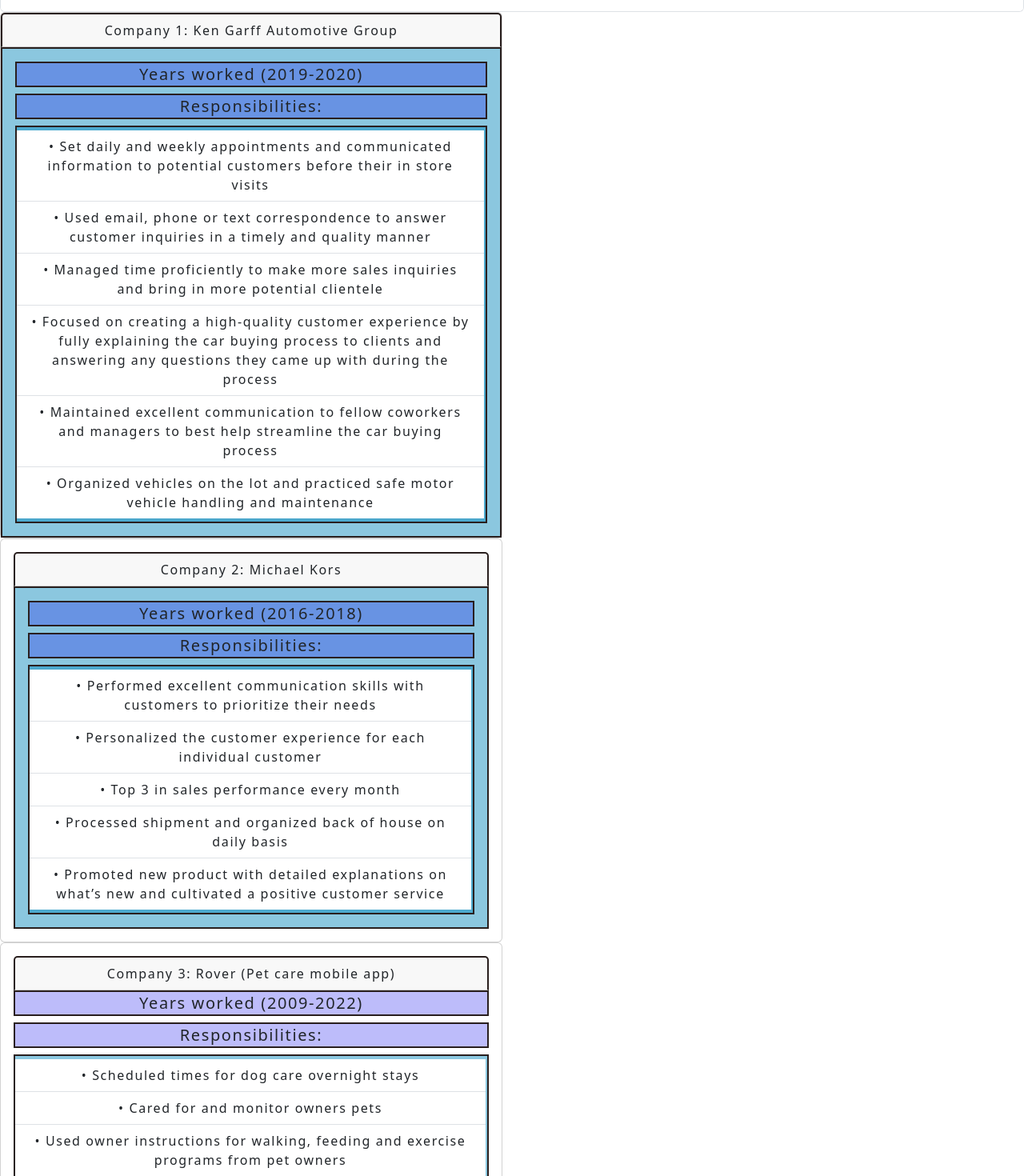
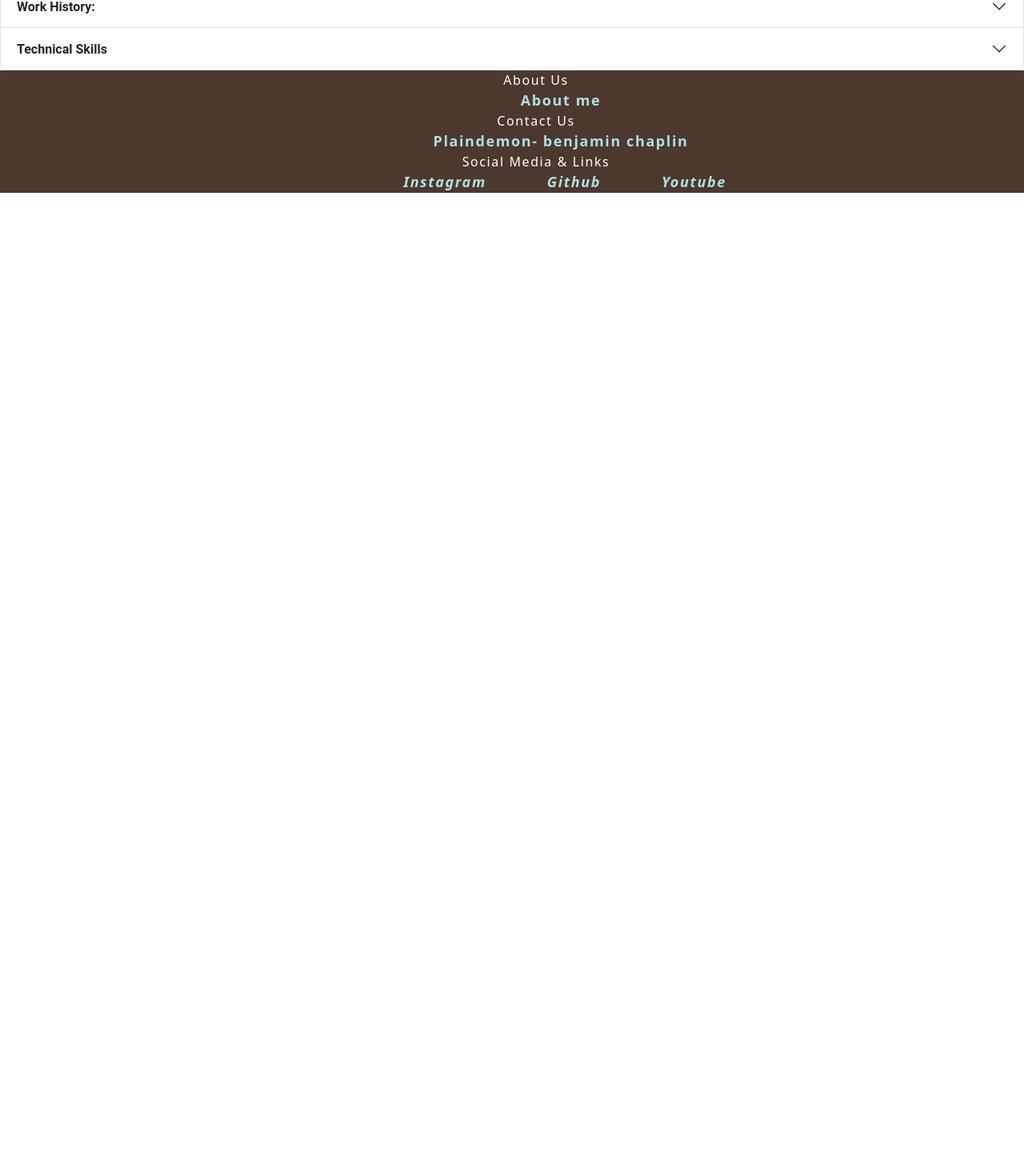
Before and after one commit to Plaindemon/disco-outlet-react-portfolio, a React (Create React App) app: page /resume in a window 1280 px wide. Shown: the part 700-2170 px from the top of the page at 80% size. After the commit the page ends 941 px from the top, so only its background shows below. Built offline with nearby package versions, Linux system fonts and the light colour scheme.

Commit message:
fixing styling

```diff
--- a/src/components/Footer/Footer.css
+++ b/src/components/Footer/Footer.css
@@ -1,13 +1,12 @@
-
-.footer-box{
-    padding-top: 40px;
+.footer{
+  display: flex;
+  position: bottom fixed;
 }
-
-
 
 .footer-container {
   /* display: flex; */
-  position: bottom fixed;
+  /* flex-direction: row; */
+  justify-content: space-evenly;
   color: white;
   text-align: center;
   bottom: 0;
@@ -20,18 +19,29 @@
   } */
 }
 
+.footer-box{
+  flex-direction: row;
+}
+.footer-div {
+  /* display: flex; */
+  flex-direction: row;
+  align-items: center;
+  /* text-align: center; */
+  margin-left: 60px;
+}
+
 .footer-column {
-  display: flex;
-  flex: 1;
-  flex-direction: column;
-  justify-content: center;
+  /* display: flex; */
+  /* flex: 1; */
+  /* flex-direction: column; */
+  /* justify-content: center; */
   max-width: 1000px;
   margin: 0 auto;
 }
 .footer-row {
-  display: grid;
-
-  align-items: flex-start;
+  /* display: grid; */
+  /* flex-direction: row; */
+  /* align-items: flex-start; */
   padding: 25px;
   grid-template-columns: repeat(auto-fill, minmax(185px, 1fr));
   grid-gap: 50px;
@@ -41,22 +51,15 @@
   } */
 }
 
-.footer-header {
-  display: flex;
-  flex-direction: column;
-  align-items: center;
-  text-align: center;
-  margin-left: 60px;
-}
 
 .footer-link {
   color: #ade1e5;
   margin-bottom: 20px;
   font-size: 18px;
   text-decoration: none;
-  display: flex;
-  flex-direction: column;
-  text-align: center;
+  /* display: flex; */
+  /* flex-direction: column; */
+  /* text-align: center; */
   margin-left: 60px;
   /* :hover {
        color: #2D3142;
--- a/src/components/Footer/FooterStyles.js
+++ /dev/null
@@ -1,64 +0,0 @@
-import styled from 'styled-components';
-
-export const Box = styled.div`
-// position: static
-//     padding-top: 15px;
-//     left: 0;
-//     bottom: 0;
-//     width: 100%;
-
-//     color: white;
-//     text-align: center;
-
-  // @media (max-width: 1000px) {
-  //   padding: 70px 30px;
-  // }
-`;
-
-export const Container = styled.div`
-    // display: flex;
-    // flex: 1;
-    // flex-direction: column;
-    // justify-content: center;
-    // max-width: 1000px;
-    // margin: 0 auto;
-
-`
-
-export const Column = styled.div`
-  // display: flex;
-  // flex-direction: column;
-  // text-align: left;
-  // margin-left: 60px;
-`;
-
-export const Row = styled.div`
-  // display: grid;
-  // grid-template-columns: repeat(auto-fill,
-  //                        minmax(185px, 1fr));
-  // grid-gap: 20px;
-
-  // @media (max-width: 1000px) {
-  //   grid-template-columns: repeat(auto-fill,
-  //                          minmax(200px, 1fr));
-  }
-`;
-
-export const FooterLink = styled.a`
-  // color: #ADE1E5;
-  // margin-bottom: 20px;
-  // font-size: 18px;
-  // text-decoration: none;
-
-  // &:hover {
-  //     color: #2D3142;
-  //     transition: 200ms ease-in;
-  // }
-`;
-
-export const Heading = styled.p`
-  // font-size: 24px;
-  // color: #fff;
-  // margin-bottom: 40px;
-  // font-weight: bold;
-`;
--- a/src/components/Footer/index.js
+++ b/src/components/Footer/index.js
@@ -1,61 +1,50 @@
-import React from 'react';
-import {
-  Box,
-  Container,
-  Row,
-  Column,
-  FooterLink,
-  Heading,
-} from "./FooterStyles";
+import React from "react";
+// import { Container } from "react-bootstrap";
 import "./Footer.css";
 
 function Footer() {
   return (
-    <Box className="footer-box">
-      {/* <h1 style={{ color: "blue",
-                 textAlign: "center",
-                 marginTop: "-50px" }}>
-      footer
-    </h1> */}
-      <Container className="footer-container">
-        <Row className="footer-row">
-          <Column className="footer-column">
-            <Heading className="footer-header">About Us</Heading>
-            <FooterLink className="footer-link" href="about">About me</FooterLink>
-          </Column>
-          <Column className="footer-column">
-            <Heading className="footer-header">Contact Us</Heading>
-            <FooterLink className="footer-link" href="contact">Plaindemon- benjamin chaplin</FooterLink>
+    <footer className="footer footer-container">
+      <div className="footer-div">
+        <div>
+          <div className="footer-header">About Us</div>
+          <a className="footer-link" href="about">
+            About me
+          </a>
+        </div>
+        <div>
+          <div className="footer-header">Contact Us</div>
+          <a className="footer-link" href="contact">
+            Plaindemon- benjamin chaplin
+          </a>
+        </div>
+        <div>
+          <div className="footer-header">Social Media & Links </div>
 
-          </Column>
-          <Column className="footer-column">
-            <Heading className="footer-header">Social Media & Links </Heading>
-
-            <FooterLink className="footer-link" href="https://www.instagram.com/plaindemon/">
+          <a
+            className="footer-link"
+            href="https://www.instagram.com/plaindemon/"
+          >
             <i className="fab fa-instagram">
-                <span style={{ marginLeft: "10px" }}>
-                  Instagram
-                </span>
+              <span style={{ marginLeft: "10px" }}>Instagram</span>
             </i>
-            </FooterLink>
-            <FooterLink className="footer-link" href="https://github.com/Plaindemon">
+          </a>
+          <a className="footer-link" href="https://github.com/Plaindemon">
             <i className="fab fa-github">
-                <span style={{ marginLeft: "10px" }}>
-                  Github
-                </span>
+              <span style={{ marginLeft: "10px" }}>Github</span>
             </i>
-            </FooterLink>
-            <FooterLink className="footer-link" href="https://www.youtube.com/channel/UCEMRkkQ9fW2MZpi1sLab3ng">
+          </a>
+          <a
+            className="footer-link"
+            href="https://www.youtube.com/channel/UCEMRkkQ9fW2MZpi1sLab3ng"
+          >
             <i className="fab fa-youtube">
-                <span style={{ marginLeft: "10px" }}>
-                  Youtube
-                </span>
+              <span style={{ marginLeft: "10px" }}>Youtube</span>
             </i>
-            </FooterLink>
-          </Column>
-        </Row>
-      </Container>
-    </Box>
+          </a>
+        </div>
+      </div>
+    </footer>
   );
 }
 
--- a/src/components/Resume/index.js
+++ b/src/components/Resume/index.js
@@ -5,7 +5,6 @@
   Button,
   ListGroup,
   ListItem,
-  Row,
   Col,
   Accordion,
 } from "react-bootstrap";
@@ -17,10 +16,10 @@
 function Resume() {
   return (
     <div>
-      <Button id="print" type="button">
-        <a href={resumePdf}>Print PDF</a>
+      <Button id="print" type="button" className="btn button">
+        <a href={resumePdf} className="button-style">Print PDF</a>
       </Button>
-
+<div></div>
       <Accordion defaultActiveKey="0">
         <Accordion.Item eventKey="0">
           <Accordion.Header>Education: </Accordion.Header>
@@ -58,20 +57,9 @@
           </Accordion.Body>
         </Accordion.Item>
         <Accordion.Item eventKey="1">
-          <Accordion.Header>Accordion Item #2</Accordion.Header>
+          <Accordion.Header>Work History:</Accordion.Header>
           <Accordion.Body>
-            Lorem ipsum dolor sit amet, consectetur adipiscing elit, sed do
-            eiusmod tempor incididunt ut labore et dolore magna aliqua. Ut enim
-            ad minim veniam, quis nostrud exercitation ullamco laboris nisi ut
-            aliquip ex ea commodo consequat. Duis aute irure dolor in
-            reprehenderit in voluptate velit esse cillum dolore eu fugiat nulla
-            pariatur. Excepteur sint occaecat cupidatat non proident, sunt in
-            culpa qui officia deserunt mollit anim id est laborum.
-          </Accordion.Body>
-        </Accordion.Item>
-      </Accordion>
-      <Row xs={1} md={2}>
-        <Col>
+          <Col>
           <Card className="resume-section" style={{ width: "100%" }}>
             <Card.Header className="resume-head">
               Company 1: Ken Garff Automotive Group
@@ -87,38 +75,22 @@
               </Card.Title>
               <ListGroup className="resume-box" variant="flush">
                 <ListGroup.Item>
-                  • Set daily and weekly appointments and communicated
-                  information to potential customers before their in store
-                  visits
+                  •  Increased individual sales progressively each month by 20%
                 </ListGroup.Item>
                 <ListGroup.Item>
-                  • Used email, phone or text correspondence to answer customer
-                  inquiries in a timely and quality manner
+                  •  Collaborated with a team of 15 people to increase departments sales above goals  consistently each month
                 </ListGroup.Item>
                 <ListGroup.Item>
                   • Managed time proficiently to make more sales inquiries and
                   bring in more potential clientele{" "}
                 </ListGroup.Item>
                 <ListGroup.Item>
-                  • Focused on creating a high-quality customer experience by
-                  fully explaining the car buying process to clients and
-                  answering any questions they came up with during the process{" "}
-                </ListGroup.Item>
-                <ListGroup.Item>
-                  • Maintained excellent communication to fellow coworkers and
-                  managers to best help streamline the car buying process
-                </ListGroup.Item>
-                <ListGroup.Item>
-                  • Organized vehicles on the lot and practiced safe motor
-                  vehicle handling and maintenance
+                  •  Created returning clients and lifetime customers by using quality service and communication skills
                 </ListGroup.Item>
               </ListGroup>
             </Card.Body>
           </Card>
         </Col>
-      </Row>
-
-      <Row xs={1} md={2}>
         <Col>
           <Card className="resume-section" style={{ width: "100%" }}>
             <Card.Body>
@@ -136,27 +108,19 @@
                 <ListGroup className="resume-box" variant="flush">
                   <ListGroup.Item>
                     {" "}
-                    • Performed excellent communication skills with customers to
-                    prioritize their needs
+                    • Created innovative backroom organization for quick refilling and easy inventory management of new products
                   </ListGroup.Item>
                   <ListGroup.Item>
                     {" "}
-                    • Personalized the customer experience for each individual
-                    customer
+                    • Each month I individually sold between 30-40% of the stores monthly sales
                   </ListGroup.Item>
                   <ListGroup.Item>
                     {" "}
-                    • Top 3 in sales performance every month
+                    • Top 3 in sales performance every month throughout my two years at the store
                   </ListGroup.Item>
                   <ListGroup.Item>
                     {" "}
-                    • Processed shipment and organized back of house on daily
-                    basis{" "}
-                  </ListGroup.Item>
-                  <ListGroup.Item>
-                    {" "}
-                    • Promoted new product with detailed explanations on what’s
-                    new and cultivated a positive customer service
+                    •  Created displays to increase the sales of both new and old product in the store
                   </ListGroup.Item>
                 </ListGroup>
               </Card.Body>
@@ -177,24 +141,26 @@
               <ListGroup className="resume-box" variant="flush">
                 <ListGroup.Item>
                   {" "}
-                  • Scheduled times for dog care overnight stays
+                  •  Grew a successful small business with over 30 clients within few months time
                 </ListGroup.Item>
                 <ListGroup.Item>
                   {" "}
-                  • Cared for and monitor owners pets
+                  • Accumulated a 5 star customer satisfaction rate with over ten profile reviews
                 </ListGroup.Item>
                 <ListGroup.Item>
                   {" "}
-                  • Used owner instructions for walking, feeding and exercise
-                  programs from pet owners{" "}
+                  • Maintained long term customers using high quality communication services, photo updates, and quick response time
                 </ListGroup.Item>
               </ListGroup>
             </Card.Body>
           </Card>
         </Col>
-      </Row>
-      <Row xs={1} md={2}>
-        <Col>
+          </Accordion.Body>
+        </Accordion.Item>
+        <Accordion.Item eventKey="2">
+          <Accordion.Header>Technical Skills</Accordion.Header>
+          <Accordion.Body>
+          <Col>
           <Card className="resume-section" style={{ width: "100%" }}>
             <Card.Body>
               <Card.Header className="resume-head">
@@ -203,6 +169,8 @@
               <ListGroup className="resume-box" variant="flush">
                 <ListGroup.Item>JavaScript ES6+</ListGroup.Item>
                 <ListGroup.Item>CSS3</ListGroup.Item>
+                <ListGroup.Item>Typescript</ListGroup.Item>
+                <ListGroup.Item>Angular</ListGroup.Item>
                 <ListGroup.Item>HTML5</ListGroup.Item>
                 <ListGroup.Item>SQL</ListGroup.Item>
                 <ListGroup.Item>NoSQL</ListGroup.Item>
@@ -231,7 +199,10 @@
             </Card.Body>
           </Card>
         </Col>
-      </Row>
+          </Accordion.Body>
+        </Accordion.Item>
+      </Accordion>
+
     </div>
   );
 }
--- a/src/components/Resume/resume.css
+++ b/src/components/Resume/resume.css
@@ -0,0 +1,15 @@
+.button{
+    /* background-color: aquamarine; */
+    margin: 10px;
+
+}
+
+.button-style{
+    margin: 10px;
+    color: black;
+}
+
+/* .resume-box{
+    display: flex;
+    flex-direction: row;
+} */
```
Also changed, not shown: src/components/Portfolio/Carousel.js (line endings or trailing spaces), 1 other file (tests, documents, lock files or other folders). Lines whose indentation alone changed are shown as unchanged.
